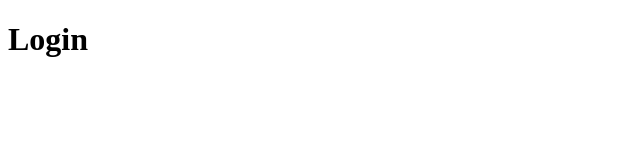
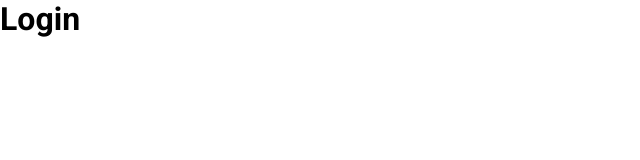
Before and after one commit to 1000sonGit/code-burger-interface, a React app: page / in a window 1280 px wide. Shown: the whole page, without its empty margins (0-640 px from the left). Built offline with nearby package versions, Linux system fonts and the light colour scheme.

Commit message:
EstilosGlobais

```diff
--- a/package.json
+++ b/package.json
@@ -9,6 +9,7 @@
     "react": "^18.2.0",
     "react-dom": "^18.2.0",
     "react-scripts": "5.0.1",
+    "styled-components": "^6.1.1",
     "web-vitals": "^2.1.4"
   },
   "scripts": {
--- a/public/index.html
+++ b/public/index.html
@@ -10,6 +10,9 @@
       content="Web site created using create-react-app"
     />
     <link rel="apple-touch-icon" href="%PUBLIC_URL%/logo192.png" />
+    <link rel="preconnect" href="https://fonts.googleapis.com">
+    <link rel="preconnect" href="https://fonts.gstatic.com" crossorigin>
+    <link href="https://fonts.googleapis.com/css2?family=Roboto:wght@100;300;400;500;700&display=swap" rel="stylesheet">
     <title>Code Burger</title>
   </head>
   <body>
--- a/src/index.js
+++ b/src/index.js
@@ -1,8 +1,13 @@
 import React from 'react';
 import ReactDOM from 'react-dom';
 import Login from './containers/Login';
+import GlobalStyles from './styles/globalStyles';
 
 ReactDOM.render(
-  <Login />,
+  <>
+    <Login />
+    <GlobalStyles />
+  </>,
+
   document.getElementById('root')
 );
--- /dev/null
+++ b/src/styles/globalStyles.js
@@ -0,0 +1,11 @@
+import { createGlobalStyle } from "styled-components"
+
+export default createGlobalStyle `
+
+    * {
+        margin: 0;
+        padding: 0;
+        box-sizing: border-box;
+        font-family: 'Roboto', sans-serif;
+    }
+`
```
Also changed, not shown: .eslintrc.json, 1 other file.
